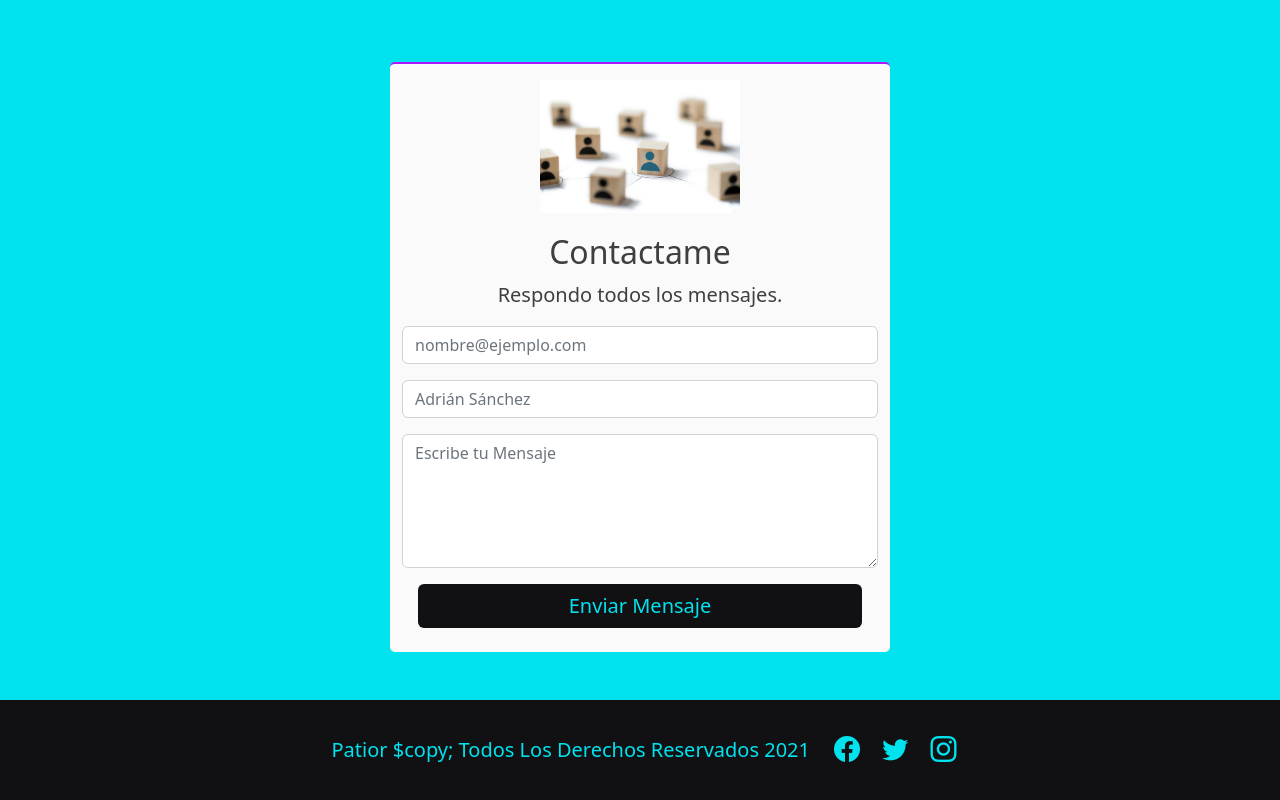
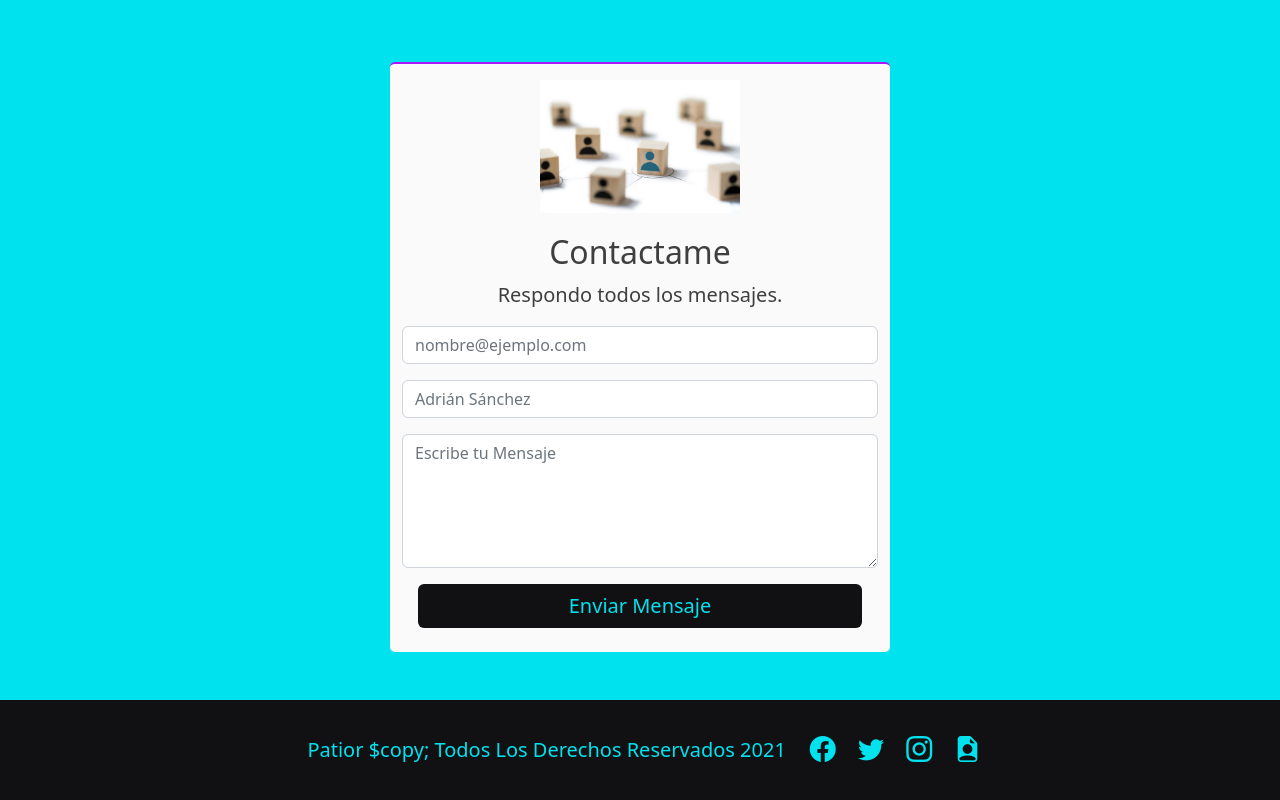
Before and after one commit to leivahm/portafolio, a website: page index.html in a window 1280 px wide. Shown: the part 1757-2557 px from the top of the page. Drawn offline with nearby package versions, Linux system fonts and the light colour scheme.

Commit message:
study certificate ready

```diff
--- a/index.html
+++ b/index.html
@@ -279,6 +279,7 @@
             <a href="https://www.facebook.com/CartuchoEnvios" target="_new"><i class="bi bi-facebook"></i></a>
             <a href="https://twitter.com/marcelitoleiva" target="_new"><i class="bi bi-twitter"></i></a>
             <a href="https://www.instagram.com/cartuchoenvios/" target="_new"><i class="bi bi-instagram"></i></a>
+            <a href="/ispc-cert.html" target="_new"><i class="bi bi-file-earmark-person-fill"></i></a>
         </div>
     </footer>
 
```
